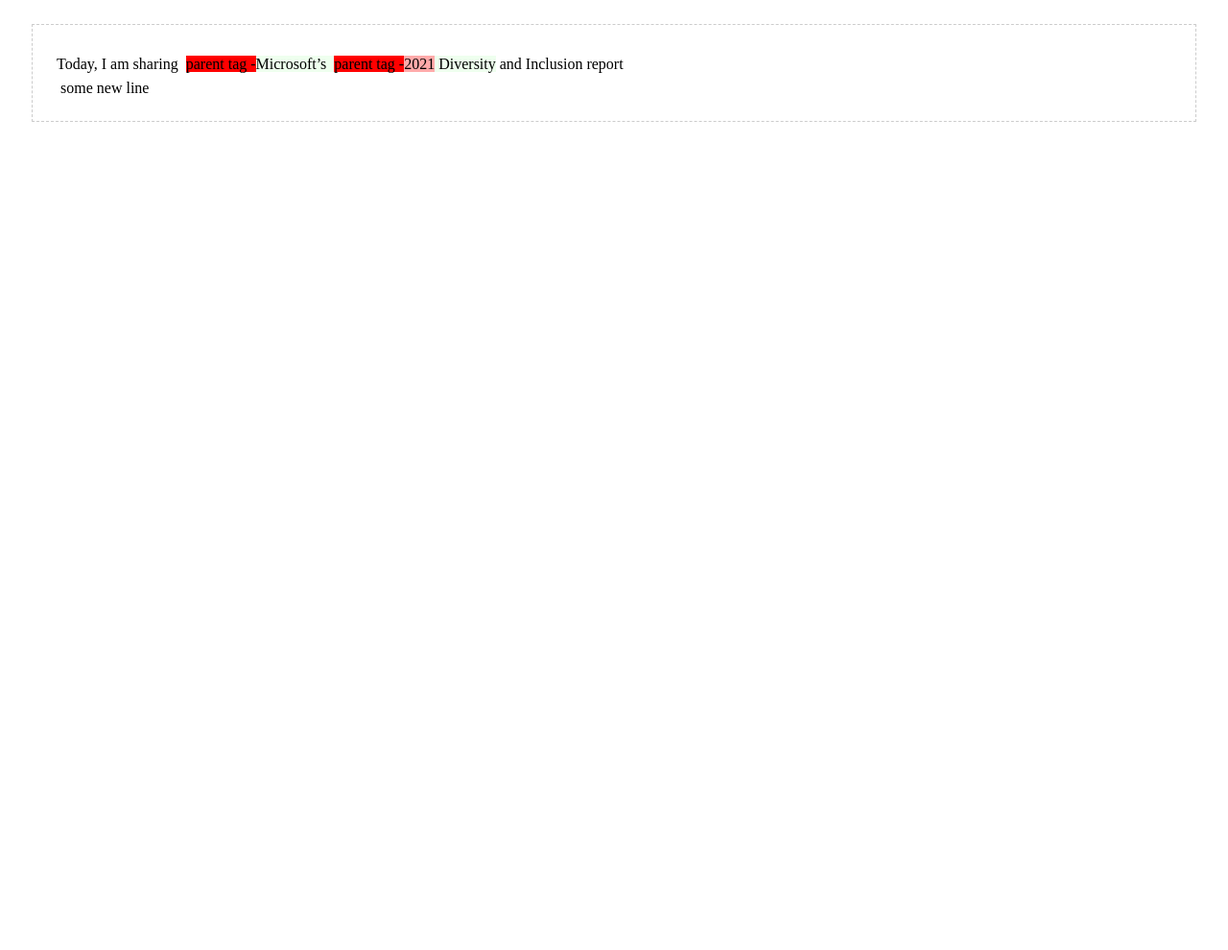
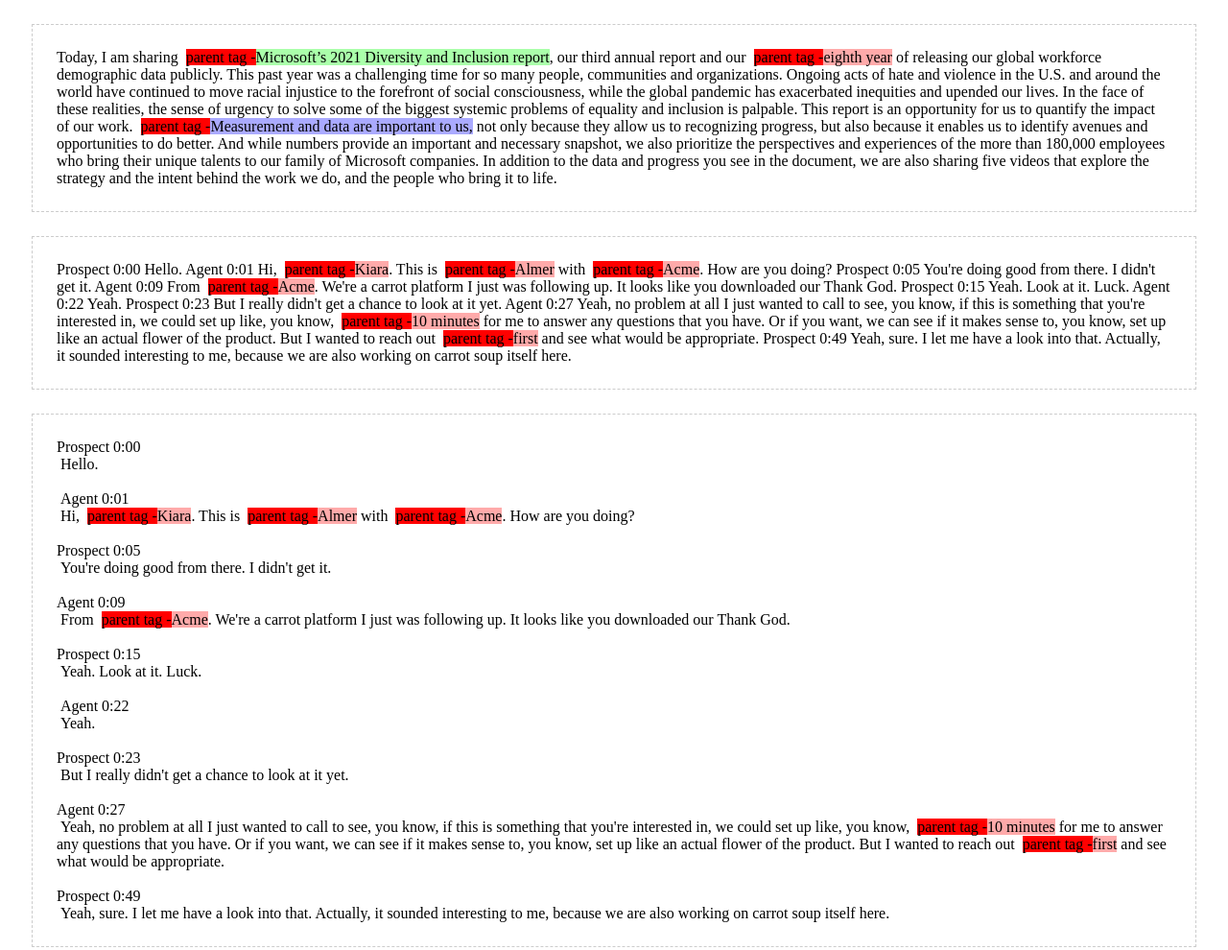
Before and after one commit to rsagie/text-highlight, a website: page index.html in a window 1280 px wide. Shown: the whole page at 96% size. Before the commit the page ends 800 px from the top, so only its background shows below. Drawn offline with Linux system fonts and the light colour scheme.

Commit message:
With the list of examples

```diff
--- a/index.html
+++ b/index.html
@@ -241,23 +241,23 @@
     ];
 
 
-    const container = document.createElement('div');
-    container.textContent = "  ";
-    container.className = 'demo-container';
-    document.body.appendChild(container);
+    // const container = document.createElement('div');
+    // container.textContent = "  ";
+    // container.className = 'demo-container';
+    // document.body.appendChild(container);
 
-    const highlighter = new TextHighlight({ container });
-    highlighter.highlight(test.highlight);
+    // const highlighter = new TextHighlight({ container });
+    // highlighter.highlight(test.highlight);
 
-    // for (let test of tests) {
-    //      const container = document.createElement('div');
-    //      container.textContent = test.input;
-    //      container.className = 'demo-container';
-    //      document.body.appendChild(container);
+    for (let test of tests) {
+         const container = document.createElement('div');
+         container.textContent = test.input;
+         container.className = 'demo-container';
+         document.body.appendChild(container);
 
-    //   const highlighter = new TextHighlight({ container });
-    //   highlighter.highlight(test.highlight);
-    // }
+      const highlighter = new TextHighlight({ container });
+      highlighter.highlight(test.highlight);
+    }
   </script>
 
 </body>
--- a/text-highlight-before.js
+++ b/text-highlight-before.js
@@ -105,9 +105,9 @@
 
   _renderBlocks() {
 
-    let highlightText = "Today, I am sharing Microsoft’s 2021 Diversity and Inclusion report\n some new line";
+    let highlightText_1 = "Today, I am sharing Microsoft’s 2021 Diversity and Inclusion report\n some new line";
 
-    const blocks= [
+    const blocks_1= [
       {
         textRange: [20, 46],
         textStyle: 'background: #efe; position: relative; line-height: 32px;',
@@ -130,8 +130,8 @@
       }
     ];
 
-    // const blocks = this.blocks
-    // let highlightText = this.text;
+    const blocks = this.blocks
+    let highlightText = this.text;
 
     const sortedBlocks = this._createSatrtEndSortedBlocks(blocks)
     //const highlightText = this.text;
```
